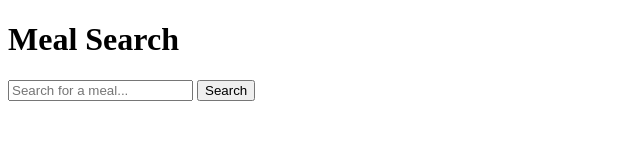
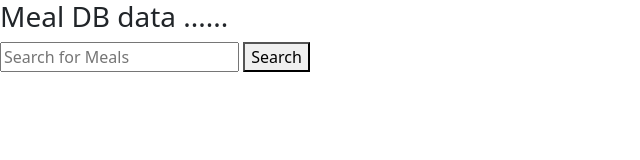
Before and after one commit to Md-Mohimul-Alam/Meal_DB, a plain HTML site: page index.html in a window 1280 px wide. Shown: the whole page, without its empty margins (0-640 px from the left). Drawn offline with nearby package versions, Linux system fonts and the light colour scheme.

Commit message:
Update index.html

```diff
--- a/index.html
+++ b/index.html
@@ -1,25 +1,25 @@
 <!DOCTYPE html>
 <html lang="en">
-
 <head>
     <meta charset="UTF-8">
     <meta name="viewport" content="width=device-width, initial-scale=1.0">
     <title>Meal Search</title>
-    <link rel="stylesheet" href="styles.css">
+    <link href="https://cdn.jsdelivr.net/npm/bootstrap@5.2.3/dist/css/bootstrap.min.css" rel="stylesheet" integrity="sha384-rbsA2VBKQhggwzxH7pPCaAqO46MgnOM80zW1RWuH61DGLwZJEdK2Kadq2F9CUG65" crossorigin="anonymous">
+    <link rel="stylesheet" href="meal.css">
 </head>
+<body>
 
-<body>
-    <header>
-        <h1>Meal Search</h1>
-        <input type="text" id="searchInput" placeholder="Search for a meal...">
-        <button id="searchButton">Search</button>
-    </header>
+    <h3>Meal DB data ......</h3>
+    <input id="searchInput" type="text" placeholder="Search for Meals">
+    <button id="searchButton">Search</button>
 
-    <main id="mealList">
-    </main>
+    <div id="mealList">
 
+    </div>
+
+    <script src="https://cdn.jsdelivr.net/npm/bootstrap@5.2.3/dist/js/bootstrap.bundle.min.js" integrity="sha384-kenU1KFdBIe4zVF0s0G1M5b4hcpxyD9F7jL+jjXkk+Q2h455rYXK/7HAuoJl+0I4" crossorigin="anonymous"></script>
 
     <script src="meal.js"></script>
+
 </body>
-
 </html>
```
